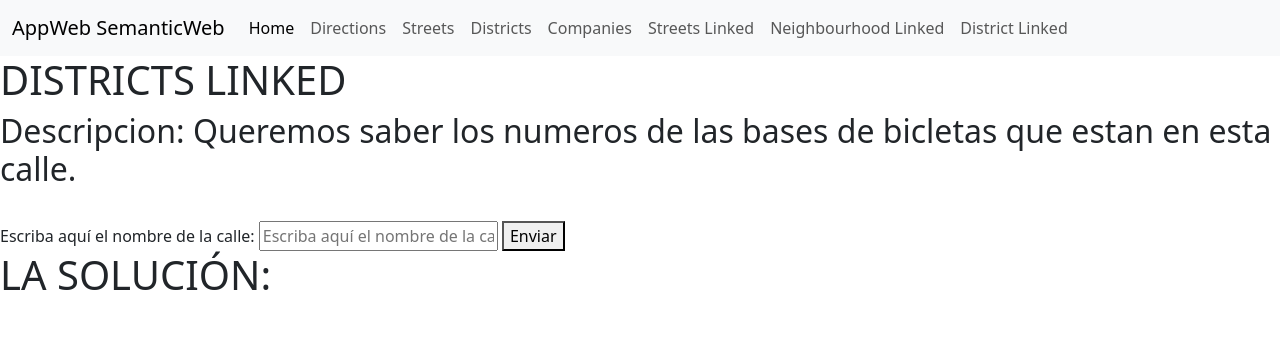
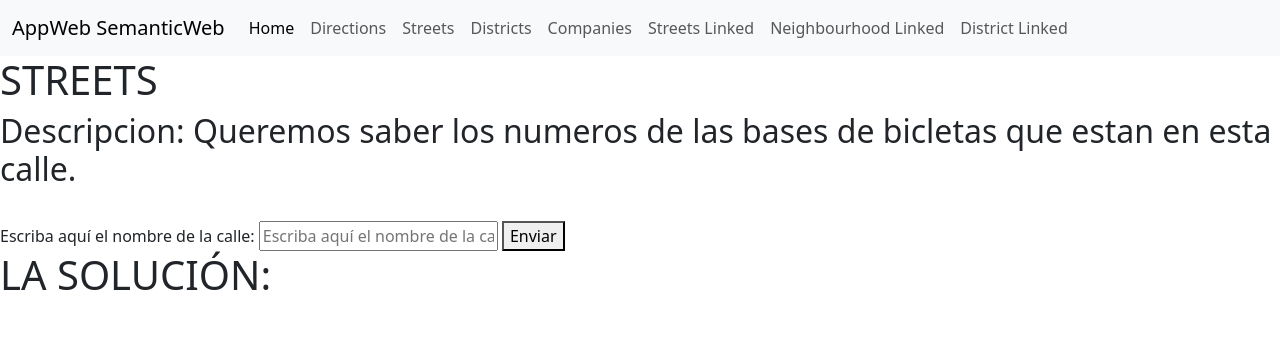
Before and after one commit to victorcamposs220/Group03, a Flask app: page /Streets in a window 1280 px wide. Shown: the top 356 px of the page. Run offline with Flask 3, Linux system fonts and the light colour scheme.

Commit message:
arreglos

```diff
--- a/ProyectoFinal/src/index.py
+++ b/ProyectoFinal/src/index.py
@@ -153,7 +153,8 @@ def companys_request():
                 ?Street rdfs:label "''' + calle + '''".
                 ?Direction ns:hasStreet ?Street.
                 ?BicycleStation ns:hasDirection ?Direction.
-                ?BicycleStation ns:isManageBy ?Company.
+                ?BicycleStation ns:isManageBy ?c.
+                ?c rdfs:label ?Company.
             } LIMIT 10'''
         )
 
--- a/ProyectoFinal/src/templates/streets.html
+++ b/ProyectoFinal/src/templates/streets.html
@@ -1,7 +1,7 @@
 {%extends "layout.html" %}
 
 {% block content%}
-<h1>DISTRICTS LINKED</h1>
+<h1>STREETS</h1>
 <h2>Descripcion: Queremos saber los numeros de las bases de bicletas que estan en esta calle.</h2> <br>
 <form action="/Streets/Request" method="GET">
     <label for="street" >Escriba aquí el nombre de la calle: </label>
```
